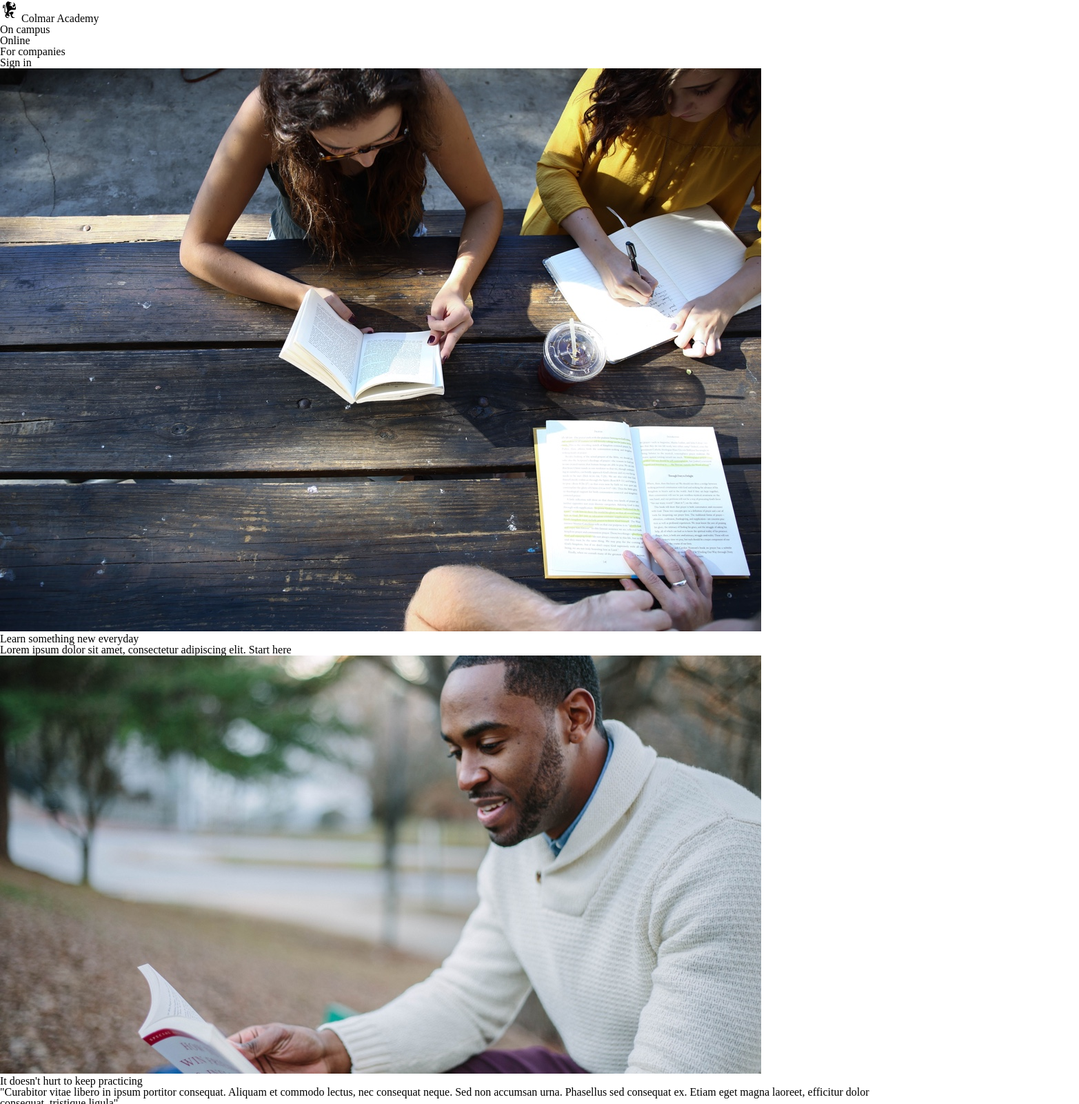
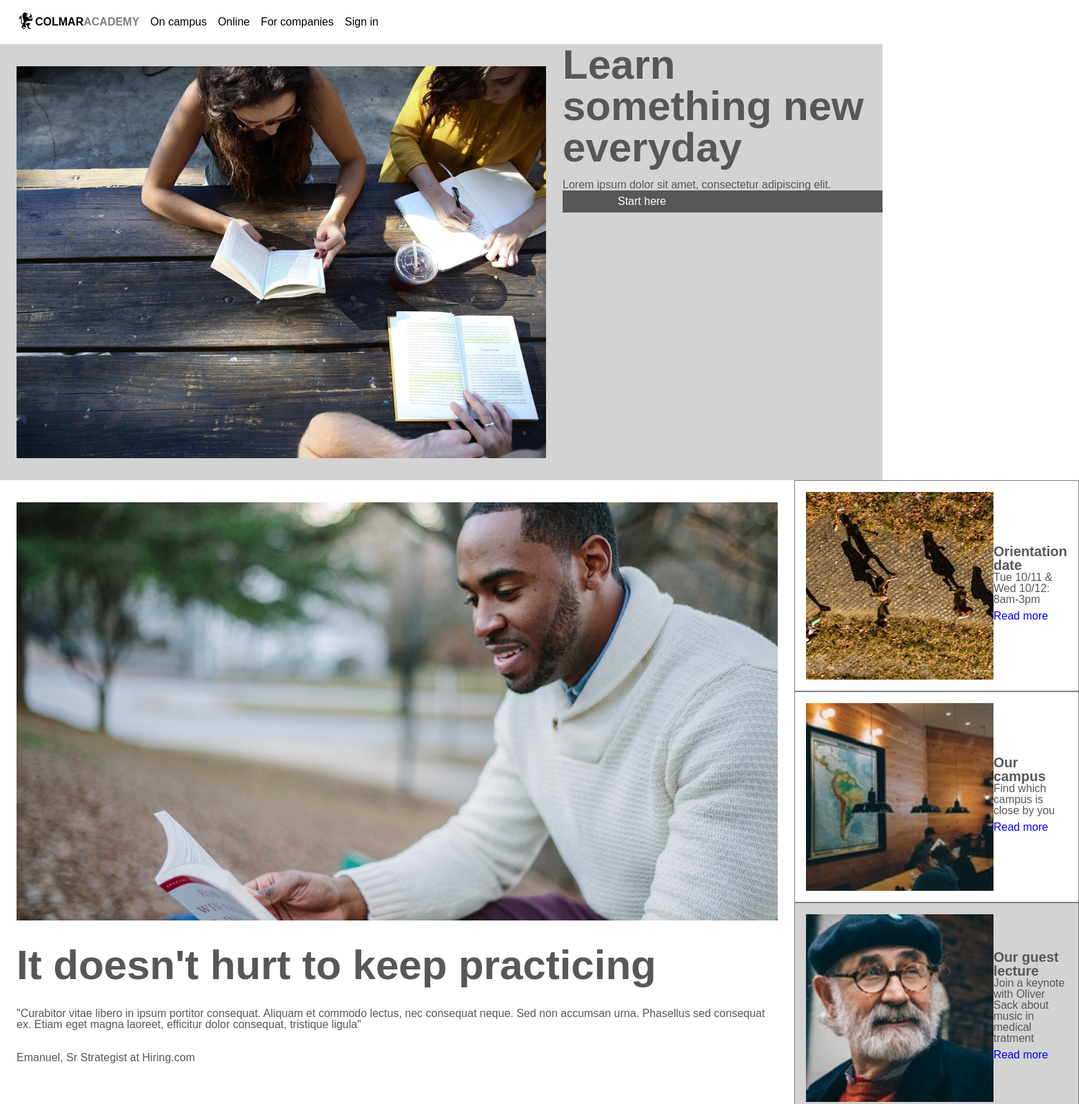
Before and after one commit to cassgt16/ColmarAcademy, a plain HTML site: page index.html in a window 1280 px wide. Shown: the top 1600 px of the page at 69% size, 1565 px wide, since content can reach past the window. Drawn offline with Linux system fonts and the light colour scheme.

Commit message:
Day2 Commit

```diff
--- a/Resources/style.css
+++ b/Resources/style.css
@@ -0,0 +1,136 @@
+/* General Styles */
+
+h1{
+  color: #575756;
+  font-size: 60px;
+  font-weight: bold;
+  font-family: sans-serif;
+}
+
+p{
+  color: #575756;
+  font-family: sans-serif;
+}
+
+li, span, h2{
+  font-family: sans-serif;
+}
+
+h2{
+  font-size: 20px;
+  color: #575756;
+  font-weight: bold;
+}
+
+/* Header */
+
+.uppercase{
+  text-transform: uppercase;
+  font-weight: bold;
+}
+
+#academy{
+  color: grey;
+}
+
+.header{
+  display: flex;
+  height: 64px;
+  align-items: center;
+}
+
+.header img{
+  padding-left: 24px;
+}
+
+.header ul {
+  display: flex;
+  left: 200%;
+}
+
+.header li{
+  padding-left: 16px;
+  display: inline;
+}
+
+#signIn{
+  padding-right: 24px;
+}
+
+/* Banner */
+
+.mainBanner{
+  background-color: lightgrey;
+  display: flex;
+}
+
+.mainBanner img{
+  padding: 32px 24px;
+  width: 60%;
+}
+
+.bannerText{
+  display: block;
+  align-items: center;
+}
+
+#CTA{
+  background-color: #575756;
+  color: white;
+  padding: 8px 80px;
+}
+
+
+/* Article left side */
+
+
+.article{
+}
+
+.article img{
+  padding: 32px 24px;
+}
+
+.article h1{
+  padding: 0px 24px 32px 24px;
+}
+
+.article p{
+  padding: 0px 24px 32px 24px;
+}
+
+
+/* Links to other articles on right */
+
+.mainBody{
+  display: flex;
+}
+
+.otherArticles{
+}
+
+.miniArticle {
+  display: flex;
+  padding: 16px 16px;
+  align-items: center;
+  border-style: solid;
+  border-color: grey;
+  border-width: thin;
+}
+
+.articleTexts{
+  display: block;
+}
+
+.miniArticle img{
+  height: auto;
+}
+
+.readMore{
+  color: blue;
+  padding: 8px 0px;
+}
+
+.ourGuestLecture {
+  background-color: lightgrey;
+}
--- a/index.html
+++ b/index.html
@@ -2,8 +2,8 @@
 <html>
 
   <head>
+    <link rel="stylesheet" href="resources/reset.css" type="text/css">
     <link rel="stylesheet" href="resources/style.css" type="text/css">
-    <link rel="stylesheet" href="resources/reset.css" type="text/css">
     <title>Colmar Academy</title>
   </head>
 
@@ -15,14 +15,14 @@
 
     <div class="header">
       <img src="Resources\images\ic-logo.svg" alt="Lion">
-      <span>Colmar</span>
-      <span>Academy</span>
+      <span class="uppercase">Colmar</span>
+      <span id="academy" class="uppercase">Academy</span>
       <nav>
         <ul>
           <li>On campus</li>
           <li>Online</li>
           <li>For companies</li>
-          <li>Sign in</li>
+          <li id="signIn">Sign in</li>
         </ul>
       </nav>
     </div>
@@ -31,14 +31,23 @@
 
     <div class="mainBanner">
       <img src="Resources\images\banner.jpg" alt="Banner">
+      <div class="bannerText">
         <h1>Learn something new everyday</h1>
-      <span>Lorem ipsum dolor sit amet, consectetur adipiscing elit.</span>
-      <span>Start here</span>
+        <br>
+        <p>Lorem ipsum dolor sit amet, consectetur adipiscing elit.</span>
+        <br>
+        <p id="CTA">Start here</span>
+      </div>
     </div>
 
 
-<!-- Articles left side -->
 
+
+<!-- Main body -->
+
+<div class="mainBody">
+
+  <!-- Article left side -->
 
       <div class="article">
         <img src="Resources\images\information-main.jpg" alt="article">
@@ -46,35 +55,43 @@
         <p>"Curabitor vitae libero in ipsum portitor consequat.
           Aliquam et commodo lectus, nec consequat neque. Sed non accumsan urna.
           Phasellus sed consequat ex. Etiam eget magna laoreet, efficitur dolor consequat, tristique ligula"</p>
-      <span>Emanuel, Sr Strategist at Hiring.com</span>
+        <p id="author">Emanuel, Sr Strategist at Hiring.com</p>
 
       </div>
-
   <!-- Links to other articles on right -->
 
       <div class="otherArticles">
-      <div class="orientationDate">
+        <div class="orientationDate miniArticle">
           <img src="Resources\images\information-orientation.jpg" alt="Orientation date">
+          <div class="articleTexts">
             <h2>Orientation date</h2>
-        <span>Tue 10/11 & Wed 10/12: 8am-3pm</span>
-        <span>Read more</span>
+            <p>Tue 10/11 & Wed 10/12: 8am-3pm</p>
+            <p class="readMore">Read more</p>
+          </div>
         </div>
 
-      <div class="ourCampus">
+        <div class="ourCampus miniArticle">
           <img src="Resources\images\information-campus.jpg" alt="Our campus">
+          <div class="articleTexts">
             <h2>Our campus</h2>
-        <span>Find which campus is close by you</span>
-        <span>Read more</span>
+            <p>Find which campus is close by you</p>
+            <p class="readMore">Read more</p>
+          </div>
         </div>
 
-      <div class="ourGuestLecture">
+        <div class="ourGuestLecture miniArticle">
           <img src="Resources\images\information-guest-lecture.jpg" alt="Our guest lecture">
+          <div class="articleTexts">
             <h2>Our guest lecture</h2>
-        <span>Join a keynote with Oliver Sack about music in medical tratment</span>
-        <span>Read more</span>
+            <p>Join a keynote with Oliver Sack about music in medical tratment</p>
+            <p class="readMore">Read more</p>
+          </div>
         </div>
 
       </div>
+</div>
+
+
 
 <!-- Start Learning -->
 
```
Lines whose indentation alone changed are shown as unchanged.
